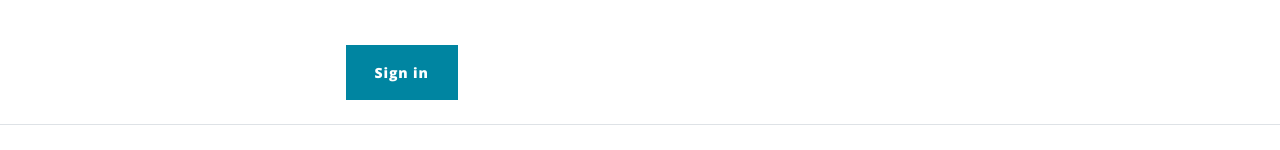
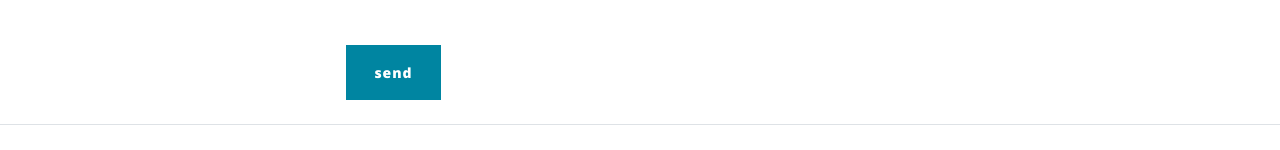
Before and after one commit to roberto6022/-temas-Bootstrap, a website: page dist/contact_after.html in a window 1280 px wide. Shown: the part 919-1069 px from the top of the page. Drawn offline with nearby package versions, Linux system fonts and the light colour scheme.

Commit message:
Update contact_after.html

```diff
--- a/dist/contact_after.html
+++ b/dist/contact_after.html
@@ -102,7 +102,7 @@
                                 </div>
                                 <div class="form-group row">
                                   <div class="col-sm-10">
-                                    <button type="submit" class="btn btn-primary">Sign in</button>
+                                    <button type="submit" class="btn btn-primary">send</button>
                                   </div>
                                 </div>
                               </form>
```
